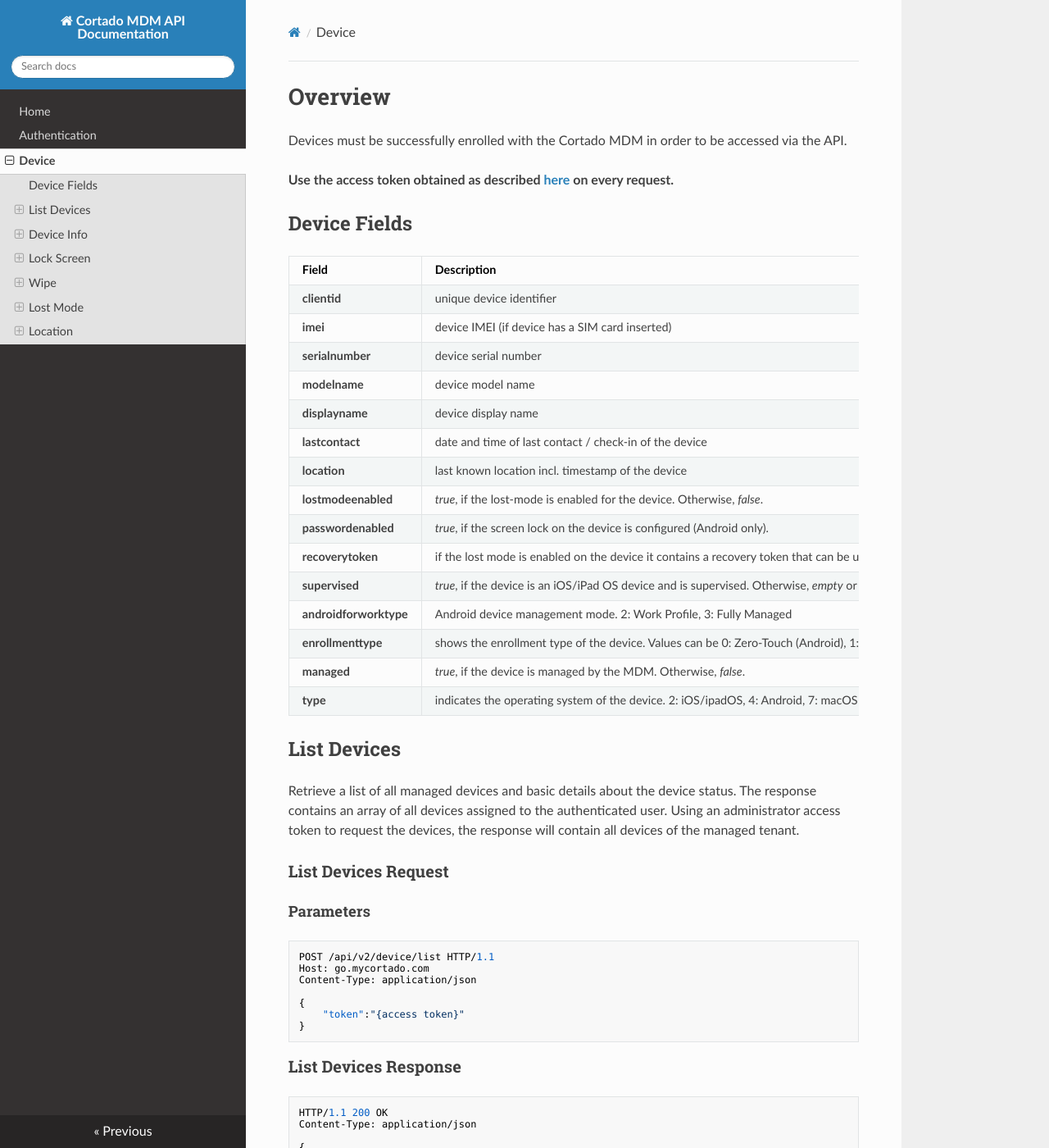
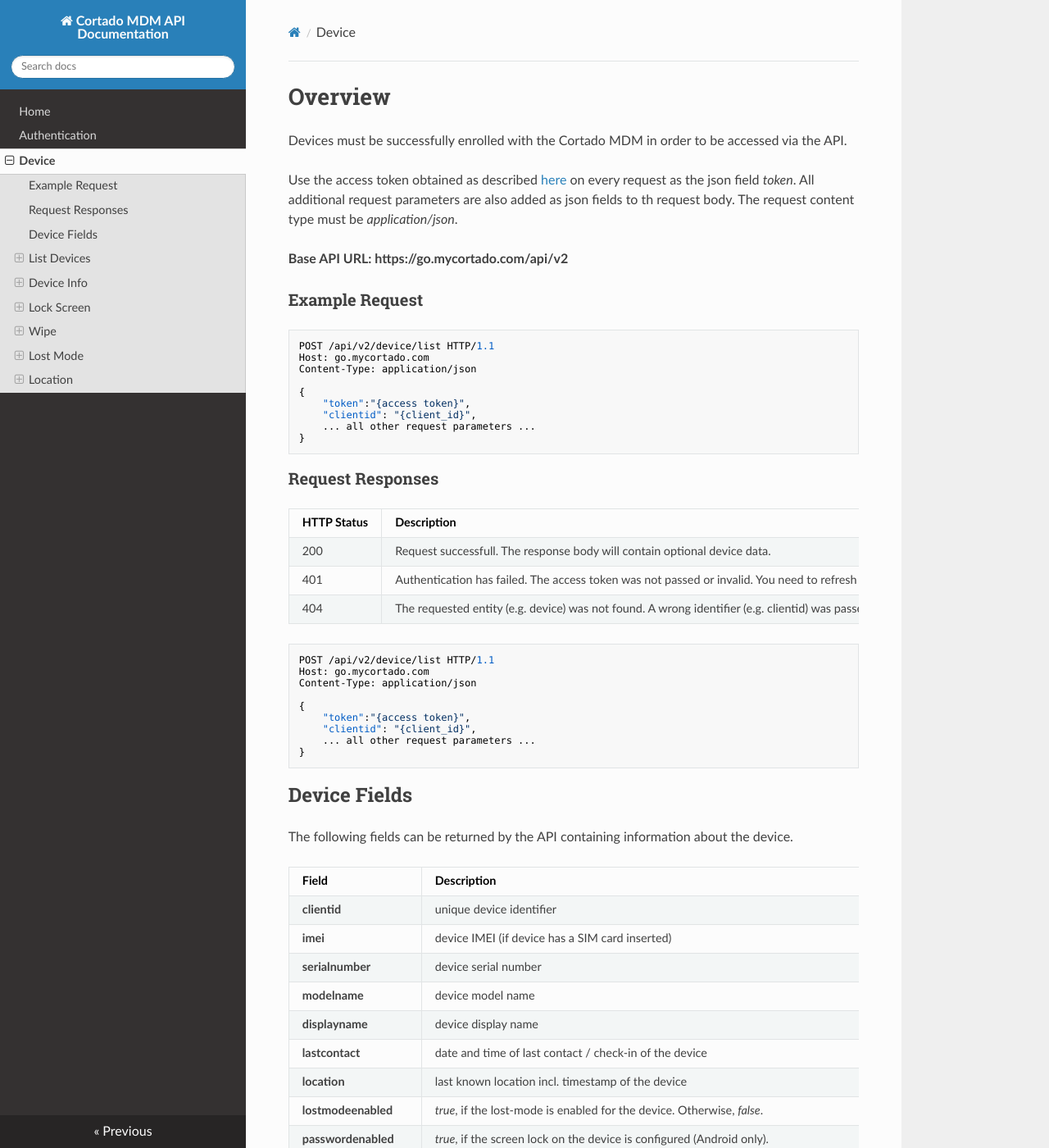
Before and after one commit to cortado-mobile-solutions/apidoc-mdm, an MkDocs documentation site: the page built from docs/device.md, in a window 1280 px wide and 1400 px high. Shown: the whole window at 82% size. Built offline with MkDocs 1.6.1, drawn with Linux system fonts in a browser that asks for light colours; nearby versions of some CDN libraries.

Commit message:
added token refresh and reorganized device section

````diff
--- a/docs/device.md
+++ b/docs/device.md
@@ -1,9 +1,48 @@
 # Overview
 Devices must be successfully enrolled with the Cortado MDM in order to be accessed via the API.
 
-**Use the access token obtained as described [here](auth.md) on every request.**
+Use the access token obtained as described [here](auth.md) on every request as the json field *token*. All additional request parameters are also added as json fields to th request body. The request content type must be *application/json*.
+
+**Base API URL: https://go.mycortado.com/api/v2**
+
+### Example Request
+
+```json
+POST /api/v2/device/list HTTP/1.1
+Host: go.mycortado.com
+Content-Type: application/json
+
+{
+    "token":"{access token}",
+    "clientid": "{client_id}",
+    ... all other request parameters ...
+}
+```
+
+### Request Responses
+
+| HTTP Status | Description |
+| ------------ | ------------ |
+| 200 | Request successfull. The response body will contain optional device data. |
+| 401 | Authentication has failed. The access token was not passed or invalid. You need to refresh the access token first. |
+| 404 | The requested entity (e.g. device) was not found. A wrong identifier (e.g. clientid) was passed within the request. |
+
+
+```json
+POST /api/v2/device/list HTTP/1.1
+Host: go.mycortado.com
+Content-Type: application/json
+
+{
+    "token":"{access token}",
+    "clientid": "{client_id}",
+    ... all other request parameters ...
+}
+```
 
 ## Device Fields
+
+The following fields can be returned by the API containing information about the device.
 
 | Field | Description |
 | ------------ | ------------ |
@@ -25,6 +64,9 @@ Devices must be successfully enrolled with the Cortado MDM in order to be access
 
 
 ## List Devices
+
+**
+
 Retrieve a list of all managed devices and basic details about the device status. The response contains an array of all devices assigned to the authenticated user. Using an administrator access token to request the devices, the response will contain all devices of the managed tenant.
 
 ### List Devices Request
````
Also changed, not shown: other parts of docs/device.md (+1 -1 lines), docs/auth.md (+15 -0 lines).
